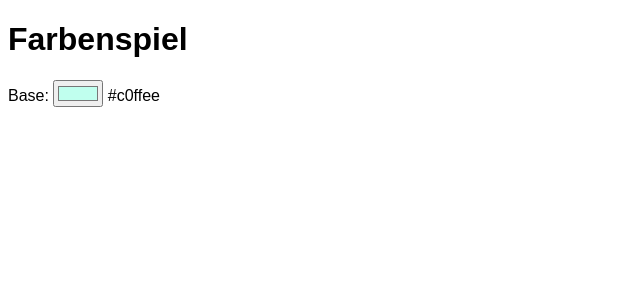
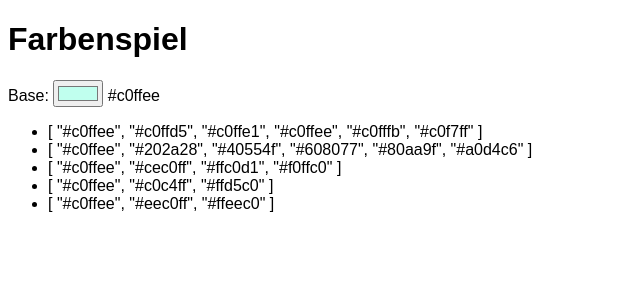
Before and after one commit to mariofink/farbenspiel, a Vue app: page / in a window 1280 px wide. Shown: the top 300 px of the page, without its empty margins (0-640 px from the left). Built offline with nearby package versions, Linux system fonts and the light colour scheme.

Commit message:
calculate colour combinations with tinycolor2

```diff
--- a/package.json
+++ b/package.json
@@ -9,6 +9,7 @@
     "test:unit": "vue-cli-service test:unit"
   },
   "dependencies": {
+    "tinycolor2": "^1.4.1",
     "vue": "^2.5.16"
   },
   "devDependencies": {
--- a/src/components/FarbenSpiel.vue
+++ b/src/components/FarbenSpiel.vue
@@ -4,18 +4,47 @@
         Base:
         <input type="color" v-model="baseColor">
         {{baseColor}}
+
+        <ul>
+            <li>{{combinations.analogous}}</li>
+            <li>{{combinations.monochromatic}}</li>
+            <li>{{combinations.tetrad}}</li>
+            <li>{{combinations.splitcomplement}}</li>
+            <li>{{combinations.triad}}</li>
+        </ul>
     </div>
 </template>
 
 <script>
+const tinycolor = require("tinycolor2");
+
 export default {
   name: "FarbenSpiel",
   data: () => {
     return {
       baseColor: "#c0ffee"
     };
+  },
+  computed: {
+    combinations: function() {
+      return {
+        analogous: getHexColors(tinycolor(this.baseColor).analogous()),
+        monochromatic: getHexColors(tinycolor(this.baseColor).monochromatic()),
+        tetrad: getHexColors(tinycolor(this.baseColor).tetrad()),
+        splitcomplement: getHexColors(
+          tinycolor(this.baseColor).splitcomplement()
+        ),
+        triad: getHexColors(tinycolor(this.baseColor).triad())
+      };
+    }
   }
 };
+
+function getHexColors(colors) {
+  return colors.map(function(color) {
+    return color.toHexString();
+  });
+}
 </script>
 
 <style>
```
Also changed, not shown: 1 other file (tests, documents, lock files or other folders).
